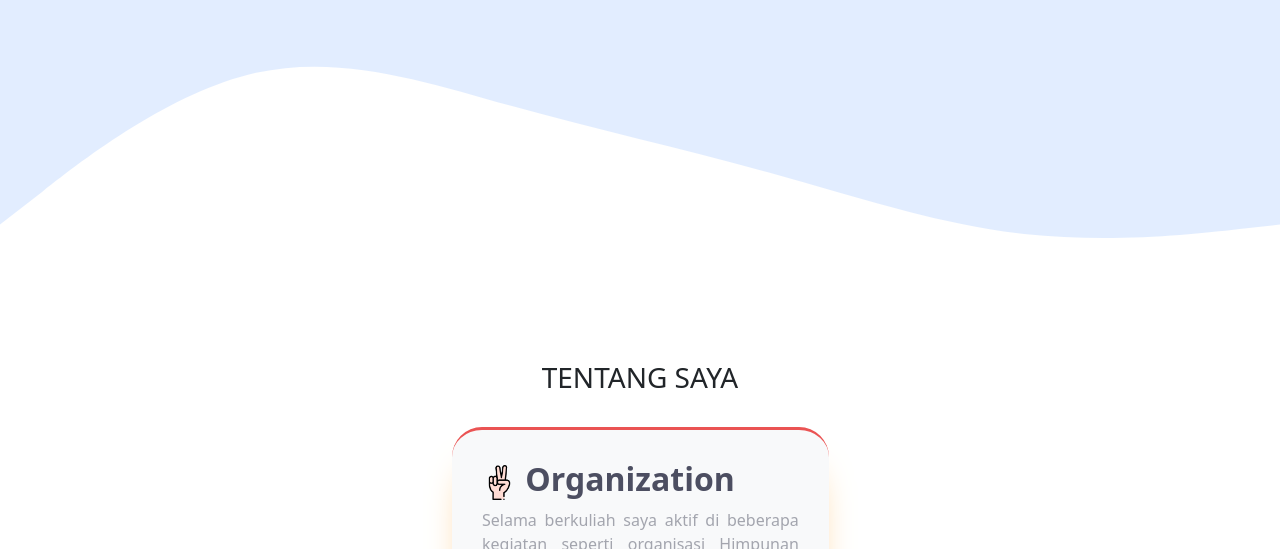
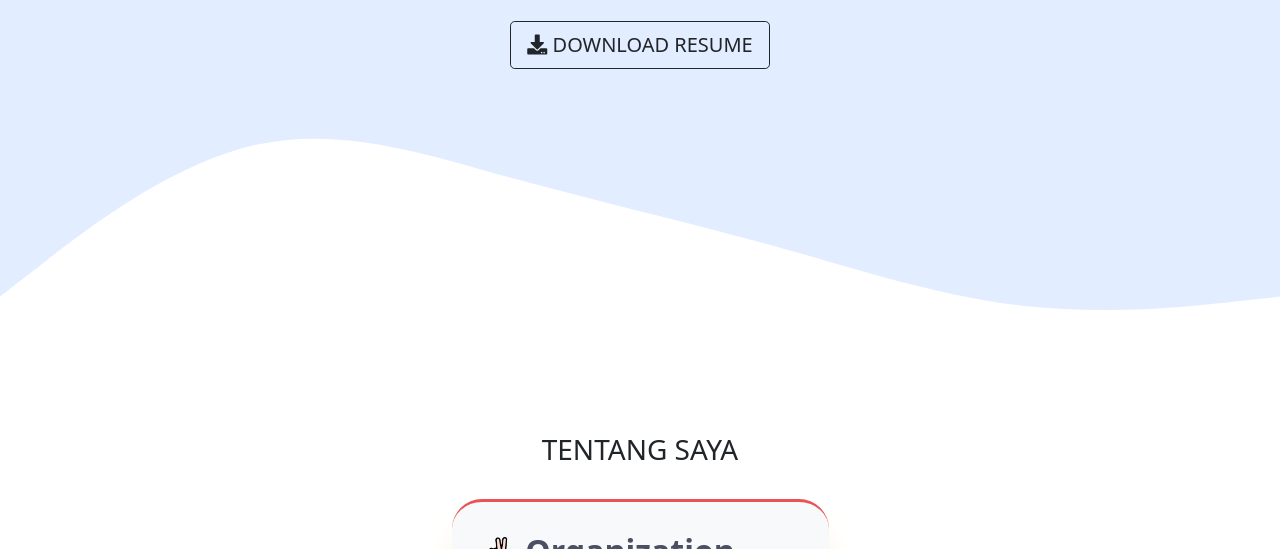
Before and after one commit to rickymubarak/rickymubarak.github.io, a plain HTML site: page index.html in a window 1280 px wide. Shown: the part 551-1100 px from the top of the page. Drawn offline with nearby package versions, Linux system fonts and the light colour scheme.

Commit message:
memperbarui link CV

```diff
--- a/index.html
+++ b/index.html
@@ -77,6 +77,7 @@
     <div>
         <h1>Ricky Mubarak</h1>
           <p class="row fs-5 text-center">Computer Science | Honorary Employee Government</p>
+          <a href="https://s.id/CVRickyMubarak" class="btn btn-outline-dark btn-lg mt-4" target="_blank" rel="nofollow" title="CV RICKY MUBARAK"><i class="fas fa-download"></i> Download Resume</a>
     </div>
         <svg xmlns="http://www.w3.org/2000/svg" viewBox="0 0 1440 320">
           <path fill="#ffff" fill-opacity="1" d="M0,256L48,218.7C96,181,192,107,288,85.3C384,64,480,96,576,122.7C672,149,768,171,864,197.3C960,224,1056,256,1152,266.7C1248,277,1344,267,1392,261.3L1440,256L1440,320L1392,320C1344,320,1248,320,1152,320C1056,320,960,320,864,320C768,320,672,320,576,320C480,320,384,320,288,320C192,320,96,320,48,320L0,320Z">
```
